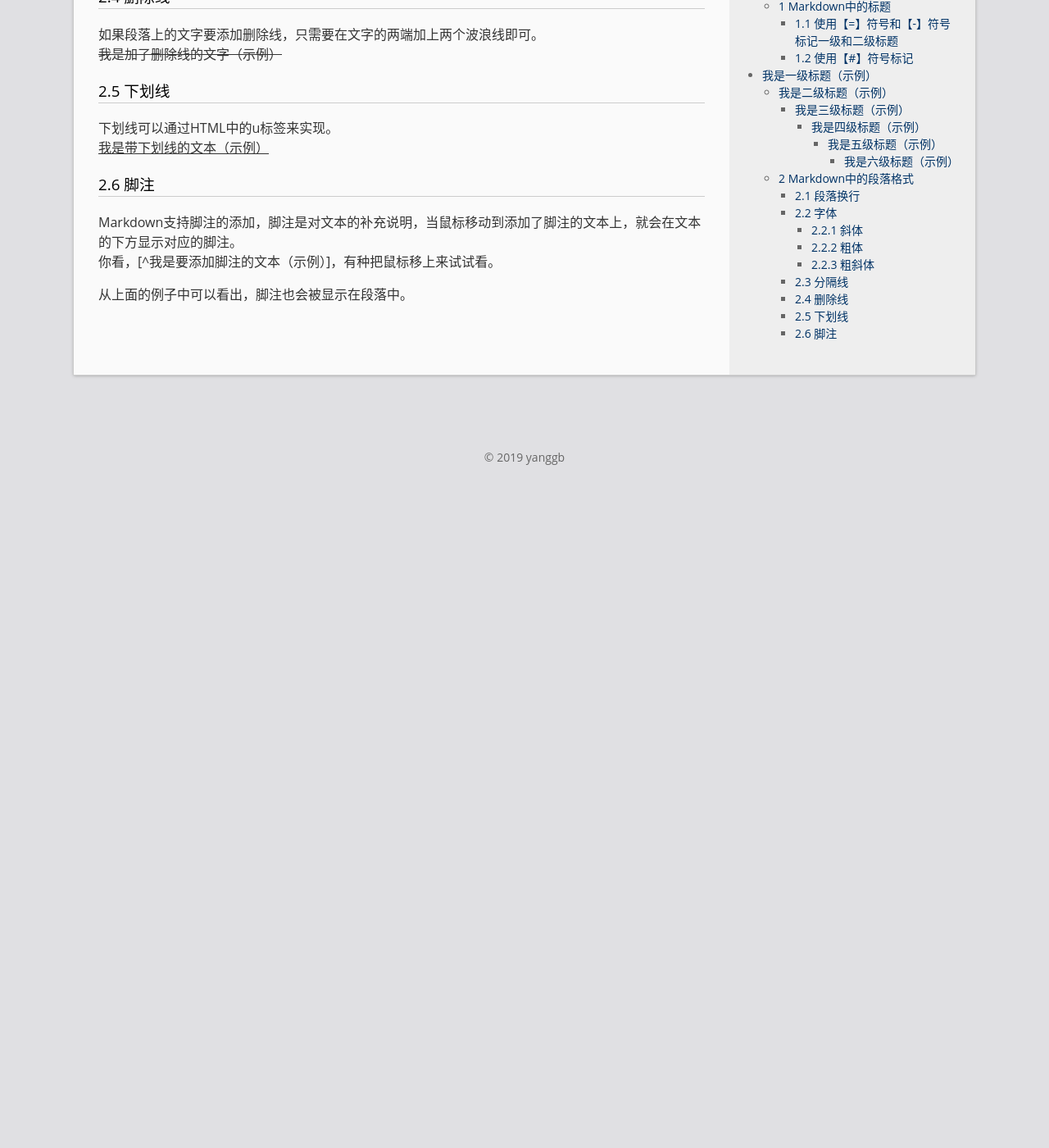
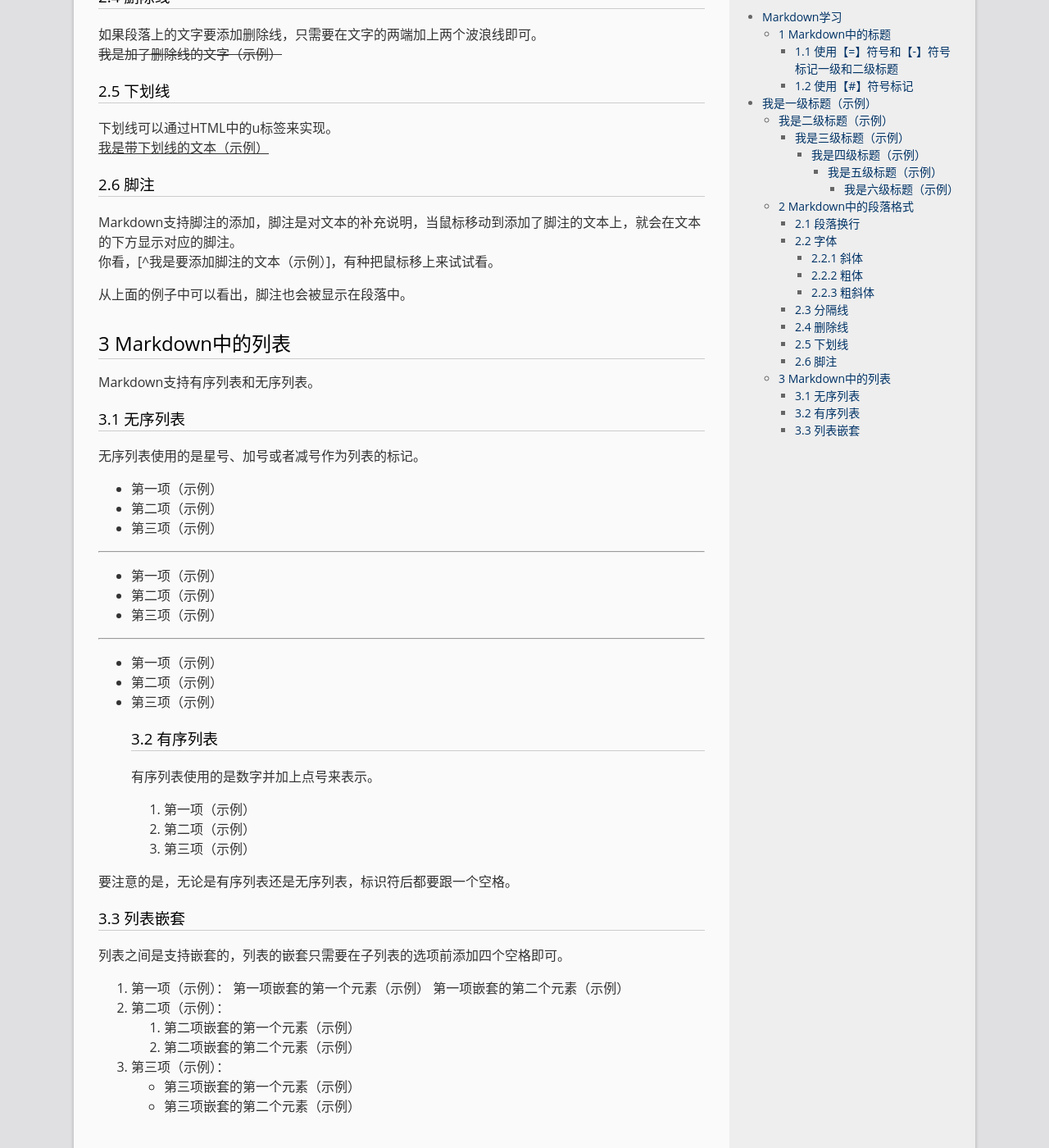
Before and after one commit to littlesev/littlesev.github.io, a Jekyll site: the page built from _posts/2019-10-10-Markdown学习.md, in a window 1280 px wide and 1400 px high, scrolled down 2102 px. Shown: the whole window at 82% size. Built offline with Jekyll 4.4.1, drawn with Linux system fonts in a browser that asks for light colours; before the commit the page ends 2690 px from its top, so only the background shows below that.

Commit message:
Update 2019-10-10-Markdown学习.md

```diff
--- a/_posts/2019-10-10-Markdown学习.md
+++ b/_posts/2019-10-10-Markdown学习.md
@@ -36,6 +36,7 @@
 粗体是使用两个【 * 】号或【 _ 】号包围文字。
 **粗体文字（示例）**
 __粗体文字（示例）__
+
 #### 2.2.3 粗斜体
 粗斜体是使用三个【 * 】号或【 _ 】号包围文字。
 ***粗斜体文字（示例）***
@@ -64,3 +65,40 @@
 
 [^我是要添加脚注的文本（示例）]: 我是文本的脚注（示例）。
 从上面的例子中可以看出，脚注也会被显示在段落中。
+## 3 Markdown中的列表
+Markdown支持有序列表和无序列表。
+### 3.1 无序列表
+无序列表使用的是星号、加号或者减号作为列表的标记。
+* 第一项（示例）
+* 第二项（示例）
+* 第三项（示例）
+
+------------------------------------
+
++ 第一项（示例）
++ 第二项（示例）
++ 第三项（示例）
+
+------------------------------------
+
+- 第一项（示例）
+- 第二项（示例）
+- 第三项（示例）
+### 3.2 有序列表
+有序列表使用的是数字并加上点号来表示。
+1. 第一项（示例）
+2. 第二项（示例）
+3. 第三项（示例）
+
+要注意的是，无论是有序列表还是无序列表，标识符后都要跟一个空格。
+### 3.3 列表嵌套
+列表之间是支持嵌套的，列表的嵌套只需要在子列表的选项前添加四个空格即可。
+1. 第一项（示例）：
+    第一项嵌套的第一个元素（示例）
+    第一项嵌套的第二个元素（示例）
+2. 第二项（示例）：
+    1. 第二项嵌套的第一个元素（示例）
+    2. 第二项嵌套的第二个元素（示例）
+3. 第三项（示例）：
+    - 第三项嵌套的第一个元素（示例）
+    - 第三项嵌套的第二个元素（示例）
```
